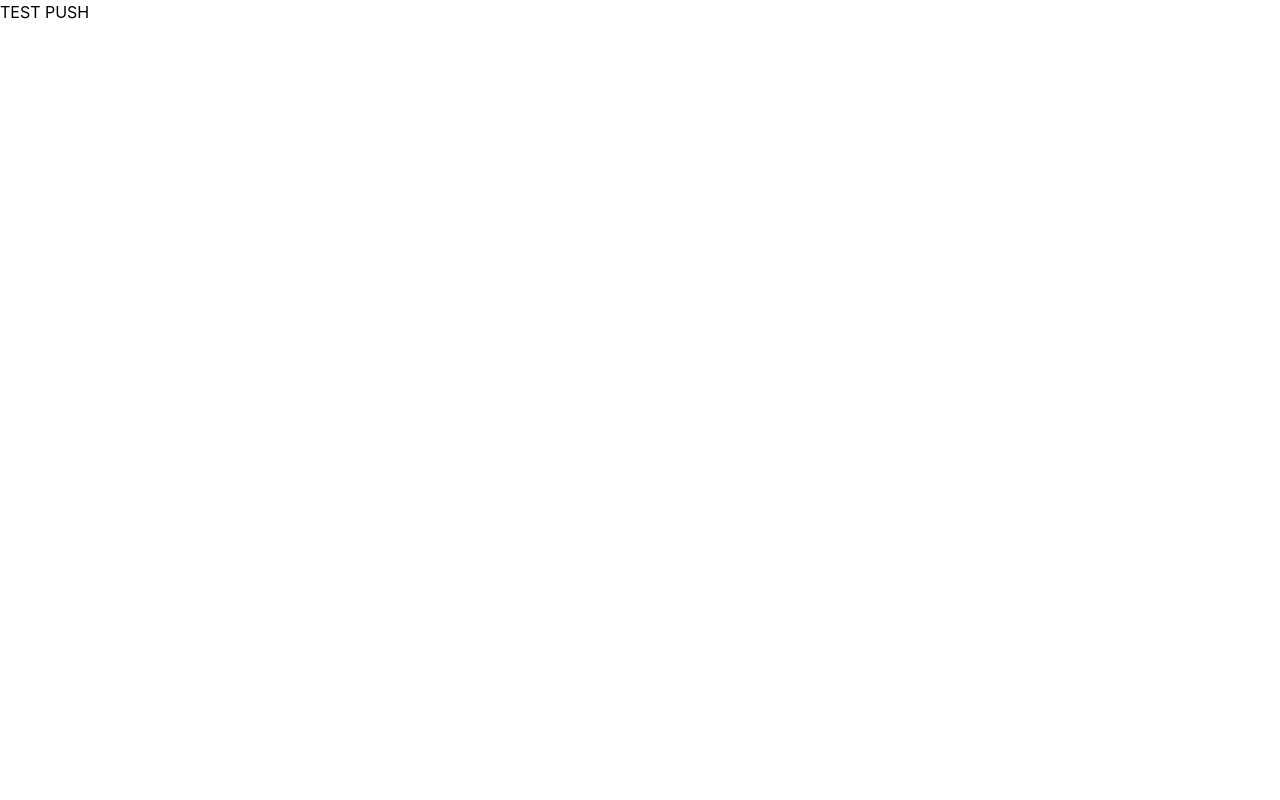
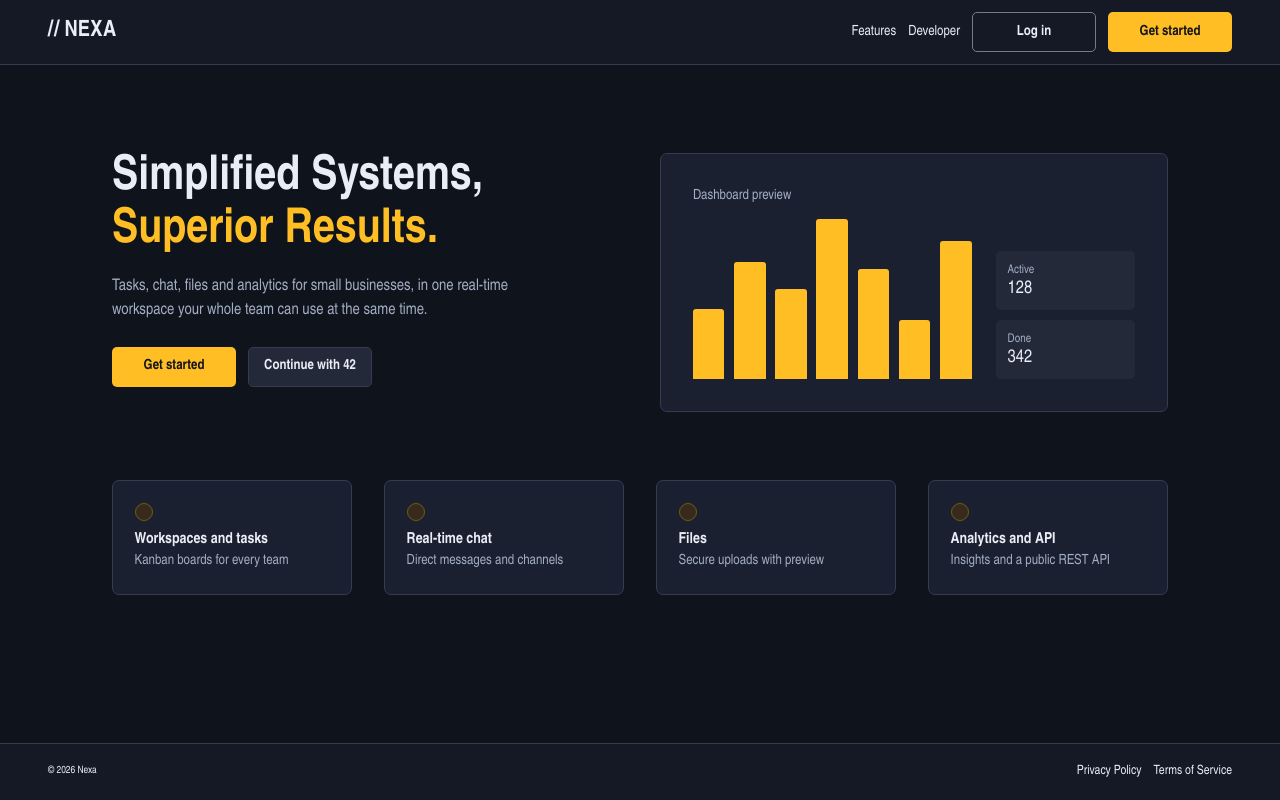
Before and after one commit to ridahafidi/Transcendence, a React (Vite) app in the folder srcs/frontend/: page / in a window 1280 px wide. Built offline with nearby package versions, Linux system fonts and the light colour scheme.

Commit message:
working on lunding page

```diff
--- a/srcs/frontend/index.html
+++ b/srcs/frontend/index.html
@@ -2,9 +2,9 @@
 <html lang="en">
   <head>
     <meta charset="UTF-8" />
-    <link rel="icon" type="image/svg+xml" href="/favicon.svg" />
     <meta name="viewport" content="width=device-width, initial-scale=1.0" />
-    <title>app</title>
+    <meta name="description" content="Nexa brings tasks, chat, files and analytics into one real-time workspace for small businesses." />
+    <title>Nexa</title>
   </head>
   <body>
     <div id="root"></div>
--- a/srcs/frontend/src/App.tsx
+++ b/srcs/frontend/src/App.tsx
@@ -1,7 +1,82 @@
+const features = [
+  { title: 'Workspaces and tasks', description: 'Kanban boards for every team' },
+  { title: 'Real-time chat', description: 'Direct messages and channels' },
+  { title: 'Files', description: 'Secure uploads with preview' },
+  { title: 'Analytics and API', description: 'Insights and a public REST API' },
+]
+
+const previewBars = [44, 73, 56, 100, 69, 37, 86]
 
 function App() {
   return (
-    <h1>TEST PUSH</h1>
+    <div className="landing">
+      <header className="site-header">
+        <a className="wordmark" href="/">&#47;&#47; NEXA</a>
+        <nav className="site-nav" aria-label="Main navigation">
+          <a href="#features">Features</a>
+          <a href="/developer">Developer</a>
+          <a className="action action-outline" href="/login">Log in</a>
+          <a className="action action-primary" href="/register">Get started</a>
+        </nav>
+      </header>
+
+      <main className="landing-content">
+        <section className="hero" aria-labelledby="landing-title">
+          <div className="hero-copy">
+            <h1 id="landing-title">
+              Simplified Systems,
+              <span>Superior Results.</span>
+            </h1>
+            <p>
+              Tasks, chat, files and analytics for small businesses, in one
+              real-time workspace your whole team can use at the same time.
+            </p>
+            <div className="hero-actions">
+              <a className="action action-primary" href="/register">Get started</a>
+              <a className="action action-secondary" href="/login">Continue with 42</a>
+            </div>
+          </div>
+
+          <figure className="dashboard-preview">
+            <figcaption>Dashboard preview</figcaption>
+            <div className="dashboard-content">
+              <div className="preview-chart" aria-hidden="true">
+                {previewBars.map((height) => (
+                  <span key={height} style={{ height: `${height}%` }} />
+                ))}
+              </div>
+              <dl className="preview-stats">
+                <div>
+                  <dt>Active</dt>
+                  <dd>128</dd>
+                </div>
+                <div>
+                  <dt>Done</dt>
+                  <dd>342</dd>
+                </div>
+              </dl>
+            </div>
+          </figure>
+        </section>
+
+        <ul className="feature-list" id="features" aria-label="Nexa features">
+          {features.map(({ title, description }) => (
+            <li key={title}>
+              <h2>{title}</h2>
+              <p>{description}</p>
+            </li>
+          ))}
+        </ul>
+      </main>
+
+      <footer className="site-footer">
+        <small>© 2026 Nexa</small>
+        <nav aria-label="Legal">
+          <a href="/privacy">Privacy Policy</a>
+          <a href="/terms">Terms of Service</a>
+        </nav>
+      </footer>
+    </div>
   )
 }
 
--- a/srcs/frontend/src/index.css
+++ b/srcs/frontend/src/index.css
@@ -1 +1,253 @@
 @import "tailwindcss";
+
+:root {
+  color-scheme: dark;
+  font-family: "Arial Narrow", "Liberation Sans Narrow", "Segoe UI", sans-serif;
+  background: #0f131c;
+  color: #e8edf6;
+
+  --surface: #141925;
+  --panel: #1b2030;
+  --raised: #232939;
+  --border: #343c52;
+  --muted: #a2aec3;
+  --accent: #ffbf24;
+}
+
+a:focus-visible {
+  outline: 2px solid var(--accent);
+  outline-offset: 4px;
+}
+
+.landing {
+  display: flex;
+  min-height: 100vh;
+  flex-direction: column;
+}
+
+.site-header,
+.site-footer {
+  display: flex;
+  align-items: center;
+  justify-content: space-between;
+  gap: 1rem;
+  padding: 0.75rem clamp(1rem, 4vw, 3rem);
+  background: var(--surface);
+}
+
+.site-header {
+  border-bottom: 1px solid var(--border);
+}
+
+.wordmark {
+  font-size: 1.4rem;
+  font-weight: 700;
+  white-space: nowrap;
+}
+
+.site-nav,
+.hero-actions,
+.site-footer nav {
+  display: flex;
+  align-items: center;
+  flex-wrap: wrap;
+  gap: 0.75rem;
+}
+
+.site-nav,
+.hero-actions {
+  font-size: 0.875rem;
+}
+
+.site-nav > a:not(.action),
+.site-footer nav a {
+  display: inline-flex;
+  min-height: 2rem;
+  align-items: center;
+}
+
+.site-nav > a:not(.action):hover,
+.site-footer a:hover {
+  text-decoration: underline;
+}
+
+.action {
+  display: inline-flex;
+  min-height: 2.5rem;
+  min-width: 7.75rem;
+  align-items: center;
+  justify-content: center;
+  padding: 0.4rem 0.85rem;
+  border: 1px solid transparent;
+  border-radius: 5px;
+  font-weight: 700;
+}
+
+.action:hover {
+  filter: brightness(1.13);
+}
+
+.action-primary {
+  background: var(--accent);
+  color: #14151a;
+}
+
+.action-outline {
+  border-color: #737b8c;
+}
+
+.action-secondary {
+  border-color: var(--border);
+  background: var(--raised);
+}
+
+.landing-content {
+  width: min(100%, 74rem);
+  margin-inline: auto;
+  padding: clamp(2.75rem, 7vw, 5.5rem) clamp(1rem, 5vw, 4rem);
+}
+
+.hero {
+  display: grid;
+  grid-template-columns: 1fr 1.05fr;
+  align-items: start;
+  gap: clamp(1.75rem, 5vw, 4rem);
+}
+
+.hero h1 {
+  font-size: clamp(2rem, 4vw, 3rem);
+  font-weight: 700;
+  line-height: 1.1;
+}
+
+.hero h1 span {
+  display: block;
+  color: var(--accent);
+}
+
+.hero-copy p {
+  max-width: 26rem;
+  margin-block: 1rem 1.5rem;
+  color: var(--muted);
+}
+
+.dashboard-preview,
+.feature-list li {
+  border: 1px solid var(--border);
+  border-radius: 7px;
+  background: var(--panel);
+}
+
+.dashboard-preview {
+  padding: clamp(1rem, 3vw, 2rem);
+}
+
+.dashboard-preview figcaption {
+  margin-bottom: 0.75rem;
+  color: var(--muted);
+  font-size: 0.875rem;
+}
+
+.dashboard-content {
+  display: grid;
+  grid-template-columns: 2fr 1fr;
+  align-items: end;
+  gap: clamp(0.75rem, 2vw, 1.5rem);
+}
+
+.preview-chart {
+  display: grid;
+  height: clamp(7rem, 14vw, 10rem);
+  grid-template-columns: repeat(7, 1fr);
+  align-items: end;
+  gap: clamp(0.25rem, 0.8vw, 0.6rem);
+}
+
+.preview-chart span {
+  border-radius: 3px 3px 0 0;
+  background: var(--accent);
+}
+
+.preview-stats {
+  display: grid;
+  gap: 0.65rem;
+}
+
+.preview-stats div {
+  padding: 0.6rem 0.75rem;
+  border-radius: 5px;
+  background: var(--raised);
+}
+
+.preview-stats dt {
+  color: var(--muted);
+  font-size: 0.75rem;
+}
+
+.preview-stats dd {
+  font-size: 1.125rem;
+  line-height: 1.2;
+}
+
+.feature-list {
+  display: grid;
+  grid-template-columns: repeat(4, minmax(0, 1fr));
+  gap: clamp(0.75rem, 3vw, 2rem);
+  margin-top: clamp(2rem, 6vw, 4.25rem);
+}
+
+.feature-list li {
+  padding: 1.35rem;
+}
+
+.feature-list li::before {
+  display: block;
+  width: 1.125rem;
+  height: 1.125rem;
+  margin-bottom: 0.5rem;
+  border: 1px solid #71571f;
+  border-radius: 50%;
+  background: #342b1b;
+  content: "";
+}
+
+.feature-list h2 {
+  font-size: 0.95rem;
+  font-weight: 700;
+}
+
+.feature-list p {
+  color: var(--muted);
+  font-size: 0.875rem;
+}
+
+.site-footer {
+  margin-top: auto;
+  border-top: 1px solid var(--border);
+  font-size: 0.8rem;
+}
+
+@media (max-width: 760px) {
+  .hero {
+    grid-template-columns: 1fr;
+  }
+
+  .feature-list {
+    grid-template-columns: repeat(2, minmax(0, 1fr));
+  }
+}
+
+@media (max-width: 480px) {
+  .site-header {
+    align-items: flex-start;
+    flex-direction: column;
+  }
+
+  .site-nav .action {
+    min-width: auto;
+  }
+
+  .feature-list {
+    grid-template-columns: 1fr;
+  }
+}
```
